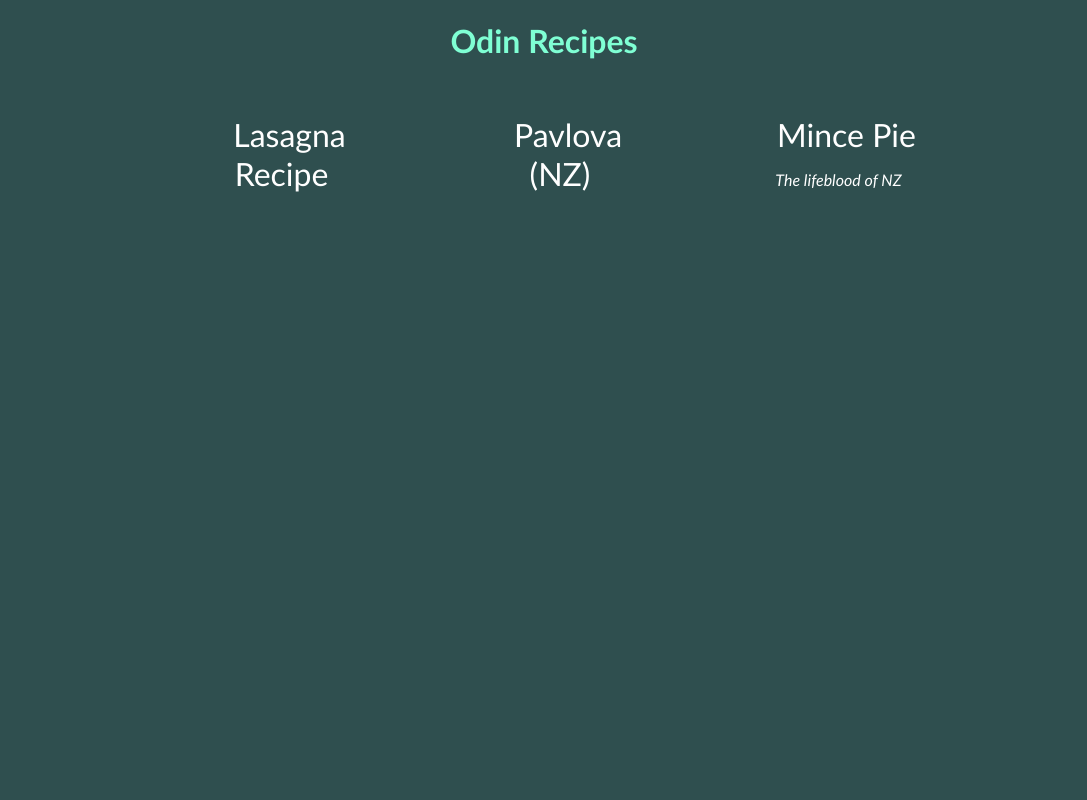
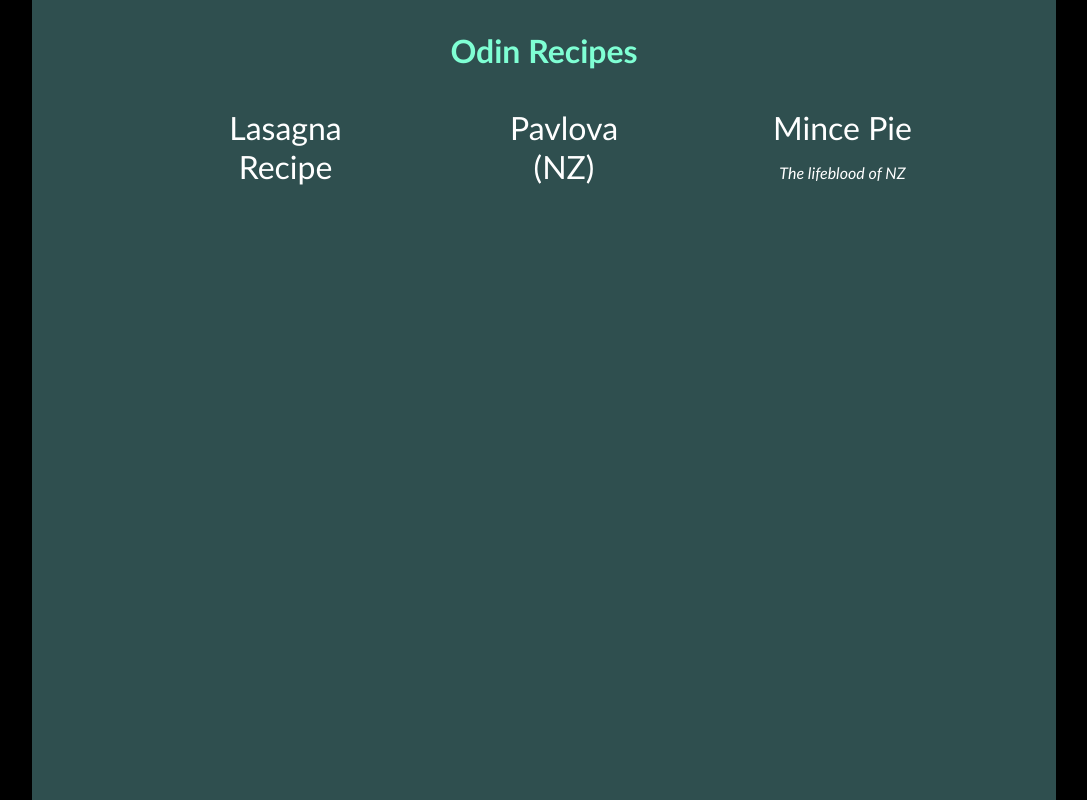
Before and after one commit to Teprifer/odin-recipes, a plain HTML site: page index.html in a window 1280 px wide. Shown: the whole page, without its empty margins (96-1183 px from the left). Drawn offline with Linux system fonts and the light colour scheme.

Commit message:
Adjusts colours black edge, fixes main page links to fully clickable

```diff
--- a/index-styles.css
+++ b/index-styles.css
@@ -1,5 +1,5 @@
 ul {
-    margin-top: 50px;
+    margin-top: 25px;
     display: flex;
     justify-content: space-evenly;
     font-size: 32px;
@@ -15,6 +15,7 @@ li {
 a {
     color: white;
     text-decoration: none;
+    display: block;
 }
 
 .hover-col:hover {
--- a/styles.css
+++ b/styles.css
@@ -4,14 +4,18 @@
   Box-sizing: border-box;
 }
 
+html {
+    background-color: black;
+}
+
 body {
     font-family: 'Gill Sans', 'Gill Sans MT', Calibri, 'Trebuchet MS', sans-serif ;
     /* background-color: lightslategray; */
     background-color: darkslategray;
-    padding: 0 20px 20px 20px;
+    padding: 10px 20px 20px 20px;
     max-width: 80%;
-    margin-left: auto;
-    margin-right: auto;
+    min-height: 100vh;
+    margin: 0 auto;
     color: antiquewhite;
 }
 
```
